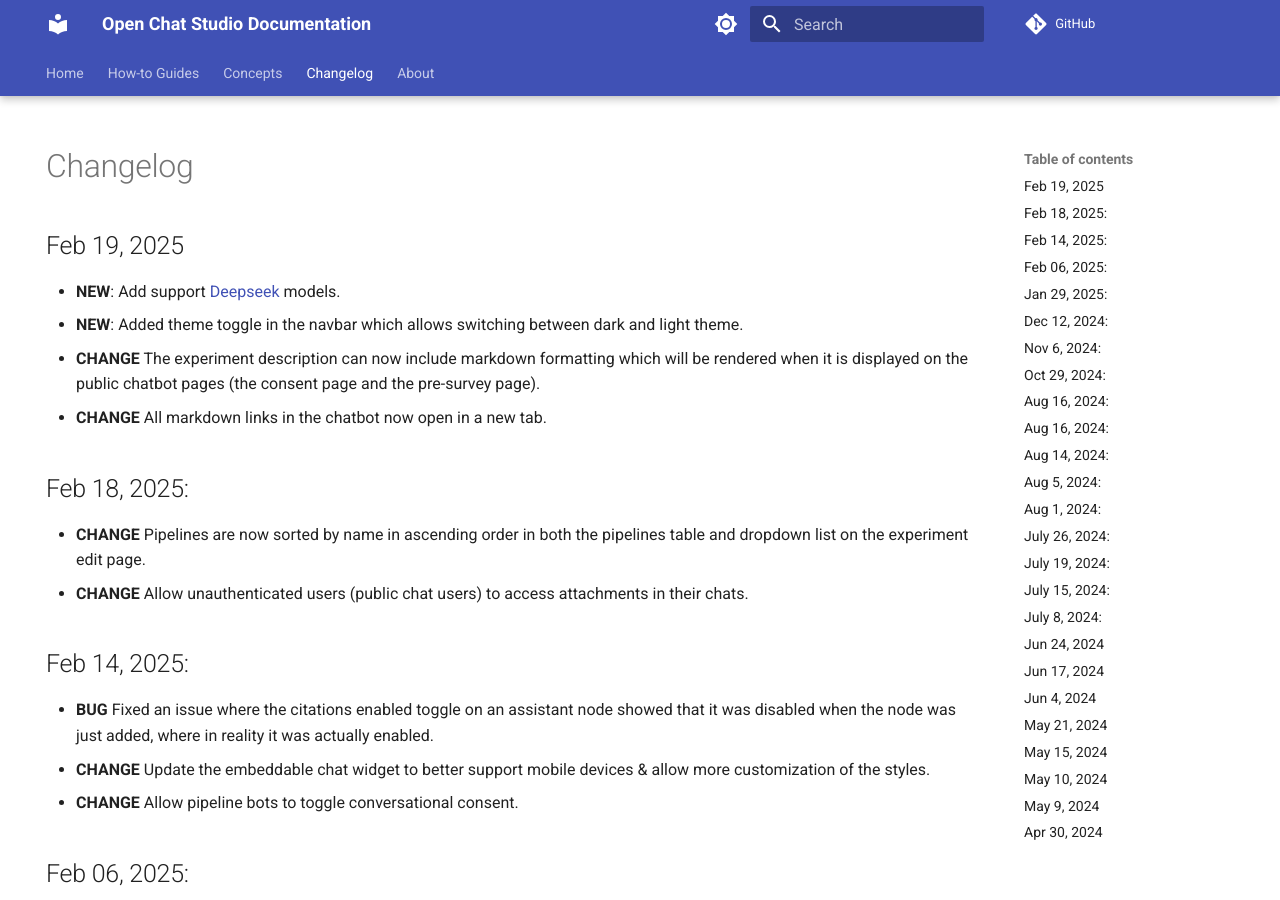
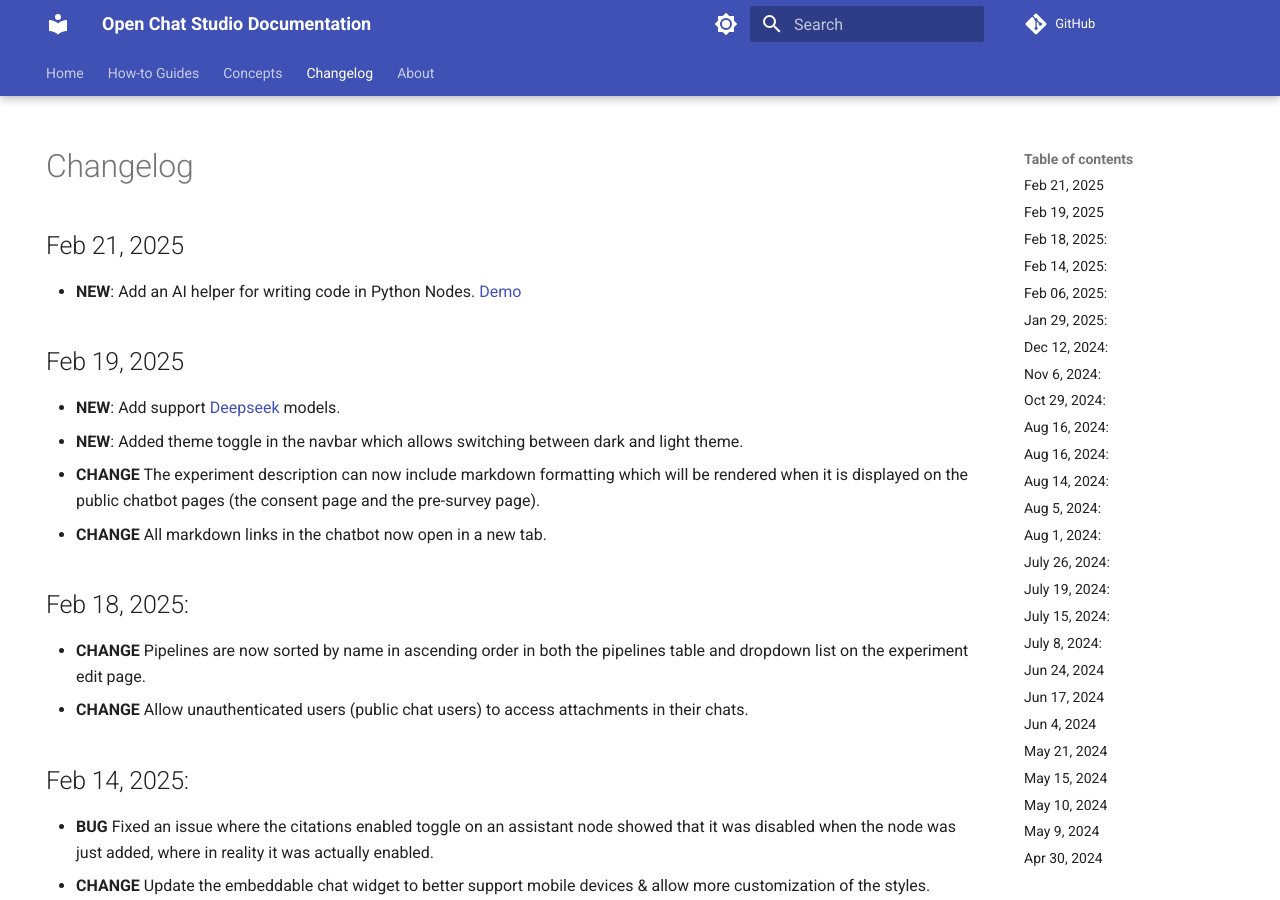
Before and after one commit to dimagi/open-chat-studio-docs, an MkDocs documentation site: the page built from docs/changelog.md, in a window 1280 px wide and 900 px high. Built offline with MkDocs 1.6.1 and Material for MkDocs 9.7.7, drawn with Linux system fonts in a browser that asks for light colours; emoji names are drawn with the system emoji font; a script that is not in the unit is left out; comment, search, counter and statistics services are not loaded.

Commit message:
ai code node helper changelog

```diff
--- a/docs/changelog.md
+++ b/docs/changelog.md
@@ -4,6 +4,10 @@ hide:
 ---
 
 # Changelog
+
+## Feb 21, 2025
+
+* **NEW**: Add an AI helper for writing code in Python Nodes. [Demo](https://www.loom.com/share/2e2f04f9a8fe4e2da3a957d79f456c3e?sid=63ad91f7-453c-4977-87df-1bc1a6dc950b)
 
 ## Feb 19, 2025
 
```
